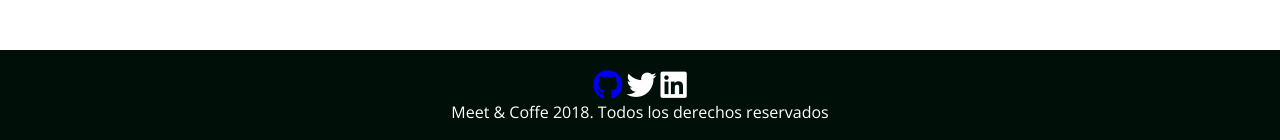
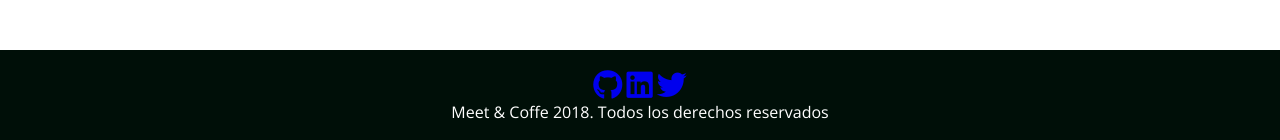
Before and after one commit to Karinna88/Meet-Coffe, a plain HTML site: page index.html in a window 1280 px wide. Shown: the part 2648-2788 px from the top of the page. Drawn offline with nearby package versions, Linux system fonts and the light colour scheme.

Commit message:
se añaden link a iconos de footer

```diff
--- a/index.html
+++ b/index.html
@@ -90,8 +90,8 @@
     <!-- Ejercicio: A buen entendedor más iconos -->
     <footer>
         <a target="_blank" href="https://github.com/"><i class="fa-brands fa-github" ></i></a>
-        <i class="fa-brands fa-twitter"></i>
-        <i class="fa-brands fa-linkedin"></i>
+        <a target="_blank" href="https://www.linkedin.com/"><i class="fa-brands fa-linkedin"></i></a>
+        <a target="_blank"  href="https://twitter.com/"><i class="fa-brands fa-twitter"></i></a>
         <p>Meet & Coffe 2018. Todos los derechos reservados</p>
     </footer>
 </body>
```
